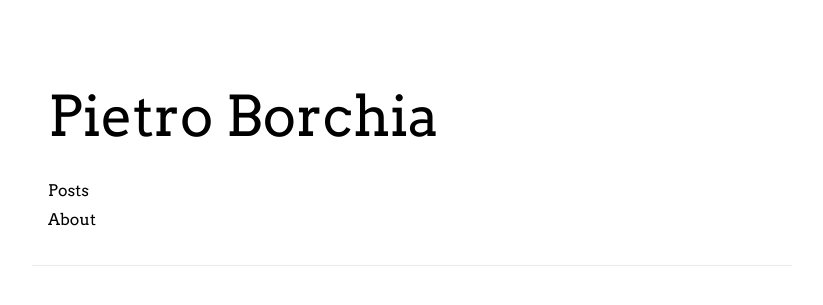
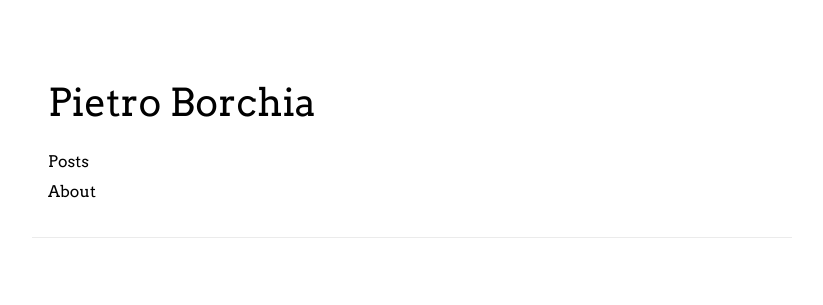
Before and after one commit to pietroborchia/my-blog, a Jekyll site: the page built from index.md, in a window 1280 px wide. Shown: the top 305 px of the page, without its empty margins (228-1051 px from the left). Built offline with Jekyll 4.4.1, drawn with Linux system fonts in a browser that asks for light colours.

Commit message:
Update style.css

```diff
--- a/assets/style.css
+++ b/assets/style.css
@@ -24,7 +24,7 @@ pre { background: #f6f8fa; padding: .75rem; border-radius: 10px; overflow: auto;
 .katex-display > .katex { white-space: normal; }
 .katex-display > .base { margin: 0.25em 0; }
 
-.home-name { font-weight: 500; font-size: clamp(2.2rem, 6vw, 3.5rem); margin: 2rem 0 1rem; }
+.home-name { font-weight: 400; font-size: clamp(1.6rem, 4vw, 2.4rem); margin: 2rem 0 1rem; }
 
 .home-nav a {
   display: block;          /* puts each link on its own line */
```
